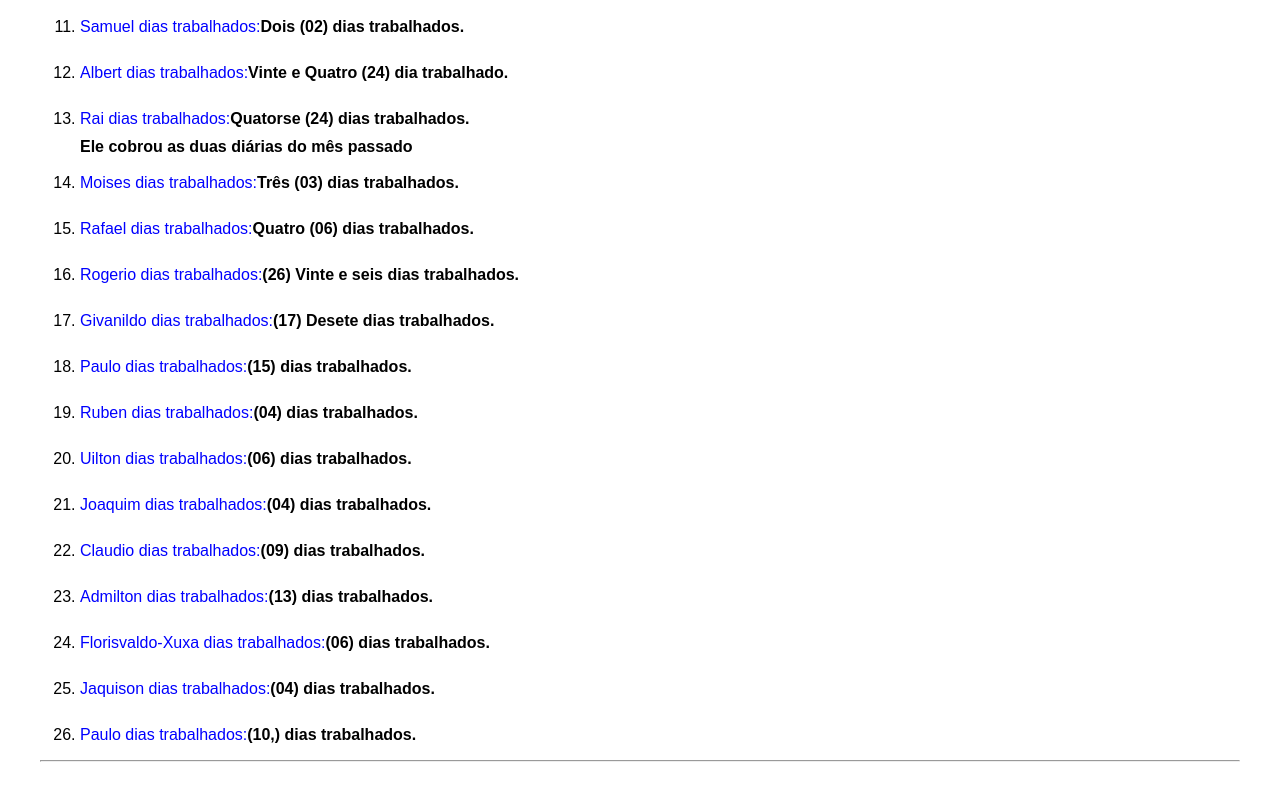
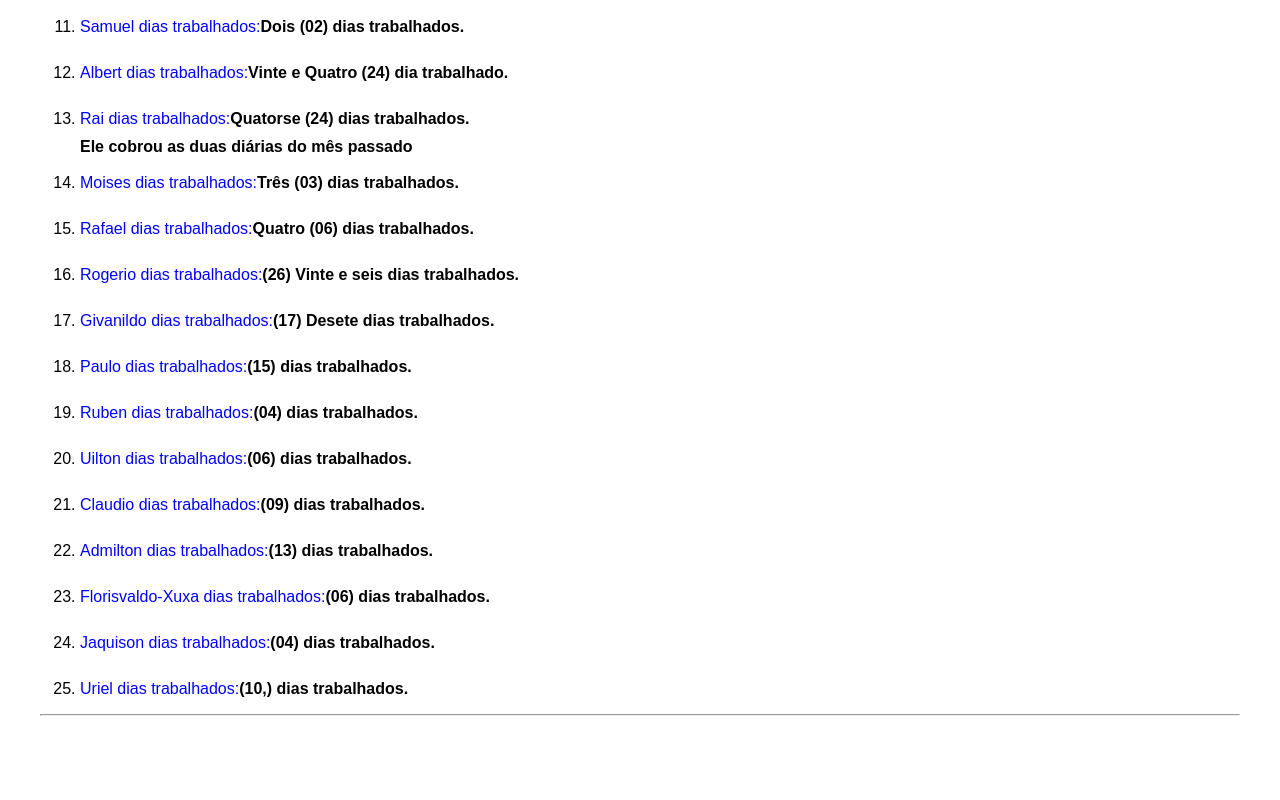
Before and after one commit to MarcosDev-Softwere/FolhaDePontoCS, a plain HTML site: page index.html in a window 1280 px wide. Shown: the part 693-1493 px from the top of the page. After the commit the page ends 1457 px from the top, so only its background shows below. Drawn offline with Linux system fonts and the light colour scheme.

Commit message:
Update index.html

```diff
--- a/index.html
+++ b/index.html
@@ -69,8 +69,6 @@
         <br>
         <li class="item"><span class="urgent">Uilton dias trabalhados:</span><b>(06) dias trabalhados.</b></li>
         <br>
-        <li class="item"><span class="urgent">Joaquim dias trabalhados:</span><b>(04) dias trabalhados.</b></li>
-        <br>
         <li class="item"><span class="urgent">Claudio dias trabalhados:</span><b>(09) dias trabalhados.</b></li>
         <br>
         <li class="item"><span class="urgent">Admilton dias trabalhados:</span><b>(13) dias trabalhados.</b></li>
@@ -79,7 +77,7 @@
         <br>
         <li class="item"><span class="urgent">Jaquison dias trabalhados:</span><b>(04) dias trabalhados.</b></li>
         <br>
-        <li class="item"><span class="urgent">Paulo dias trabalhados:</span><b>(10,) dias trabalhados.</b></li>
+        <li class="item"><span class="urgent">Uriel dias trabalhados:</span><b>(10,) dias trabalhados.</b></li>
     </ol>
 
     <hr>
```
